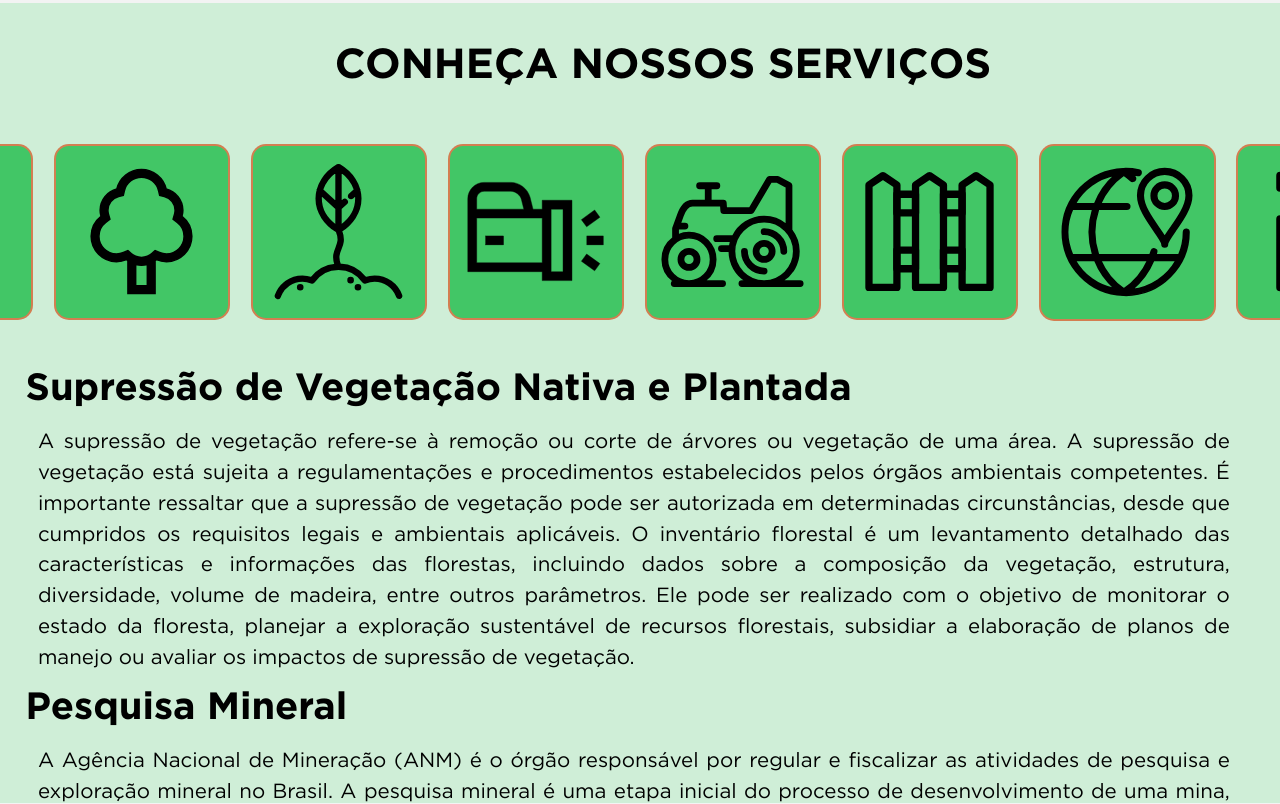
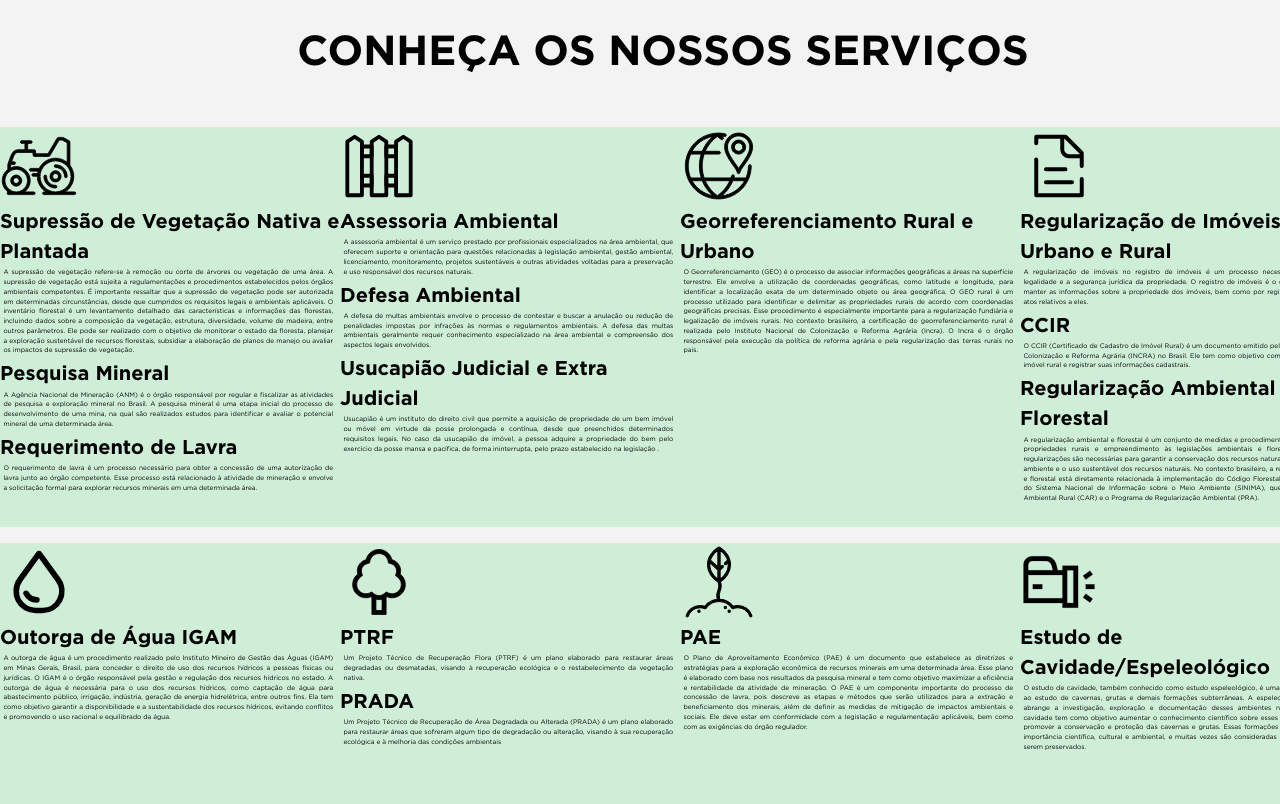
Before and after one commit to LucasBarbosaDaSilva/Vekotec-project, a React (Create React App) app: page / in a window 1280 px wide. Shown: the part 1340-2144 px from the top of the page. Built offline with nearby package versions, Linux system fonts and the light colour scheme.

Commit message:
Mudanço carousel service para cards, usando Grid

```diff
--- a/src/components/ServiceCarousel.js
+++ b/src/components/ServiceCarousel.js
@@ -1,77 +1,30 @@
-import React, { Component } from "react";
-import Slider from "react-slick";
-import { servicesArray } from '../css/img/svg/service-carousel'
-import '../css/service-carousel.css'
+import React from "react";
+import { servicesArray } from "../css/img/svg/service-carousel";
+import "../css/service-carousel.css";
 
-export default class ServiceCarousel extends Component {
-  constructor(props) {
-    super(props);
-    this.state = {
-      nav1: null,
-      nav2: null
-    };
-  }
-
-  componentDidMount() {
-    this.setState({
-      nav1: this.slider1,
-      nav2: this.slider2
-    });
-  }
-
-  render() {
+function ServiceCarousel() {
   return (
-      <div
-        id='services'
-      >
-        <h1 >CONHEÇA NOSSOS SERVIÇOS</h1>
-        <Slider
-          asNavFor={this.state.nav1}
-          ref={slider => (this.slider2 = slider)}
-          slidesToShow={6}
-          swipeToSlide={true}
-          focusOnSelect={true}
-          centerMode={true}
-        >
-          {servicesArray.map(service => (
-            <div
-            key={service.name}
-              className='service-icon-div'
-            >
+    <div>
+      <h1 id="service-title-h1">CONHEÇA OS NOSSOS SERVIÇOS</h1>
+      <div id="services">
+        {servicesArray.map((service) => (
+          <div className="service-card" key={service.name}>
             <img
-                className='service-icon'
               src={service.icon}
-                alt={`${service.name} icon`}
+              alt={service.name}
+              className="service-icon"
             />
-            </div>
-          ))}
-        </Slider>
-        <Slider
-          asNavFor={this.state.nav2}
-          ref={slider => (this.slider1 = slider)}
-        >
-          {servicesArray.map(service => (
-            <div
-              key={service.name}
-              className='service-div'
-            >
-              {service.content.map(content => (
-                <div
-                  key={content.title}
-                  className='service-content-div'
-                >
-                  <h2>
-                    {content.title}
-                  </h2>
-                  <p>
-                    {content.text}
-                  </p>
+            {service.content.map((content) => (
+              <div key={content.title} className="service-content-div">
+                <h2>{content.title}</h2>
+                <p>{content.text}</p>
               </div>
             ))}
           </div>
         ))}
-        </Slider>
+      </div>
     </div>
   );
 }
-}
+
+export default ServiceCarousel;
--- a/src/css/service-carousel.css
+++ b/src/css/service-carousel.css
@@ -126,15 +126,23 @@
 
 @media only screen and (min-width: 1201px) {
   #services {
-    display: flex;
-    flex-direction: column;
-    background-color: #83e49d52;
-    padding-top: 1%;
-    padding-bottom: 1%;
-    height: 100vh;
+    width: 100%;
+    display: grid;
+    grid-template-columns: 1fr 1fr 1fr 1fr 1fr;
+    grid-template-rows: 1fr;
+    align-items: center;
+    justify-items: center;
+    height: 100%;
   }
 
-  #services h1 {
+  .service-card {
+    background-color: #83e49d52;
+    width: 340px;
+    height: 400px;
+    margin-bottom: 2vh;
+  }
+
+  #service-title-h1 {
     text-align: center;
     margin: 0.5ch;
     margin-left: 2ch ;
@@ -144,12 +152,7 @@
   }
 
   .service-icon {
-    border-bottom: 2px solid rgb(212, 212, 212);
-    margin: 2%;
-    border-radius: 15px;
-    background-color: #42c666;
-    border: 2px solid #fe6a4cc5;
-    padding: 1ch;
+    width: 23%;
   }
   .service-icon:hover {
     transform: scale(1.05);
@@ -160,13 +163,13 @@
 
   }
 
-  .service-div h2 {
-    font-size: 38px;
+  .service-content-div h2 {
+    font-size: 20px;
     font-weight: 700;
   }
 
-  .service-div p {
-    font-size: 20.5px;
+  .service-content-div  p {
+    font-size: 6.5px;
     text-align: justify;
     margin-bottom: 0.3%;
     padding-left: 1%;
```
Lines whose indentation alone changed are shown as unchanged.
